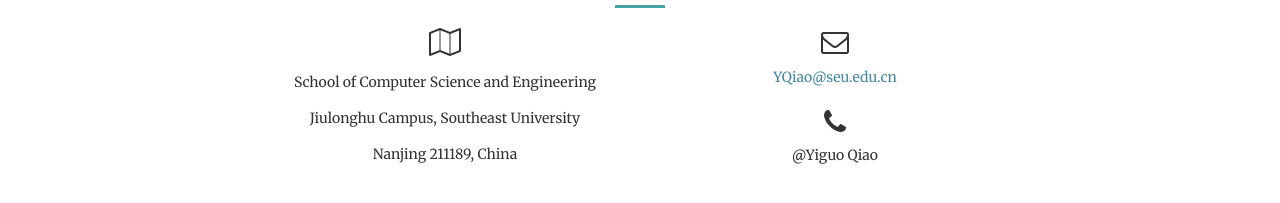
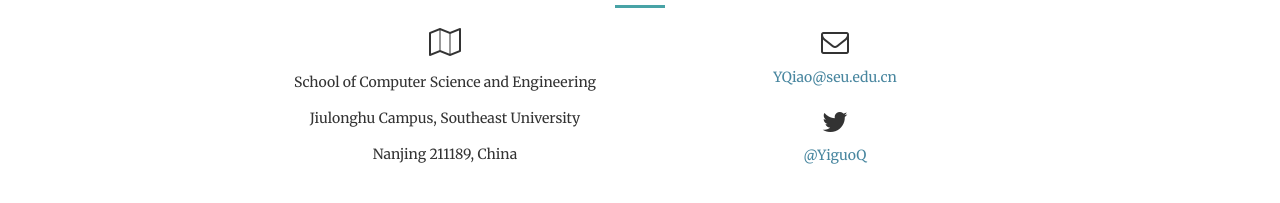
Before and after one commit to Joyce327/Yiguo.Qiao.github.io, a Jekyll site: the page index.html, which Jekyll copies as it is, in a window 1280 px wide and 900 px high, scrolled down 1954 px. Shown: the part 670-873 px from the top of the window. Built offline with Jekyll 4.4.1, drawn with Linux system fonts in a browser that asks for light colours; nearby versions of some CDN libraries.

Commit message:
Update index.html

```diff
--- a/index.html
+++ b/index.html
@@ -190,8 +190,8 @@
                     <i class="fa fa-envelope-o fa-2x sr-contact"></i>
                     <p style = "margin:10px"><a class="one" href="mailto:yqaio@seu.edu.cn">YQiao@seu.edu.cn</a></p>
                     <p style = "line-height:4px"></p>
-                    <i class="fa fa-phone fa-2x sr-contact"></i>
-                    <p style = "margin:8px">@Yiguo Qiao</p>
+                    <i class="fa fa-twitter fa-2x sr-contact"></i>
+                    <p style = "margin:8px"><a class="one" href="https://twitter.com/YiguoQ">@YiguoQ</a></p>
                 </div>
             </div>
         </div>
```
